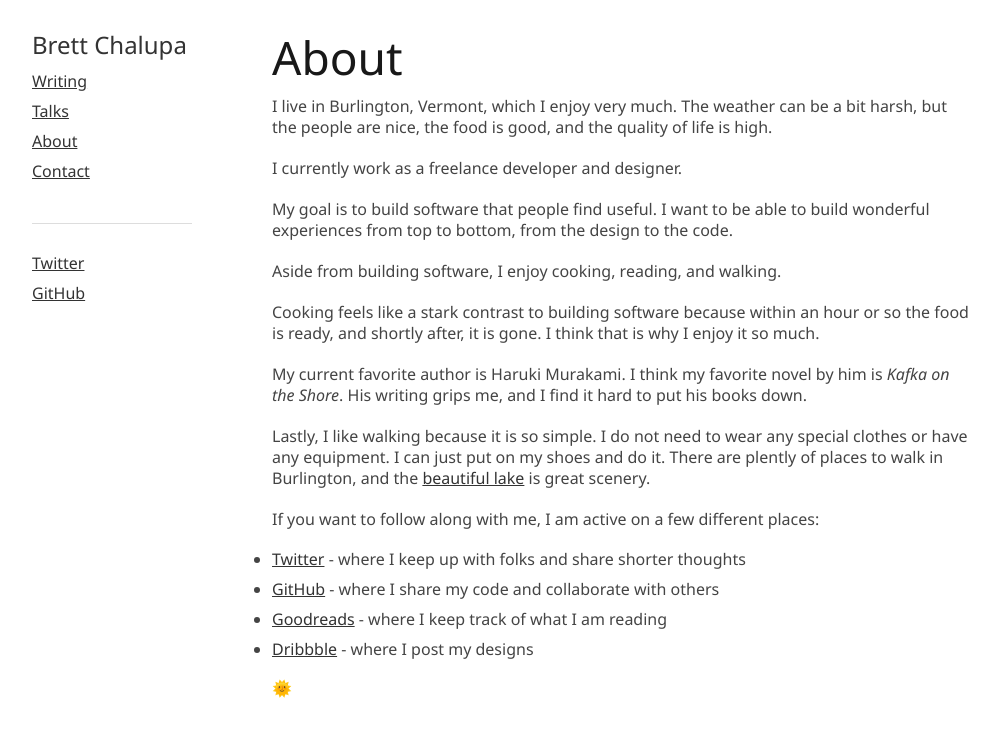
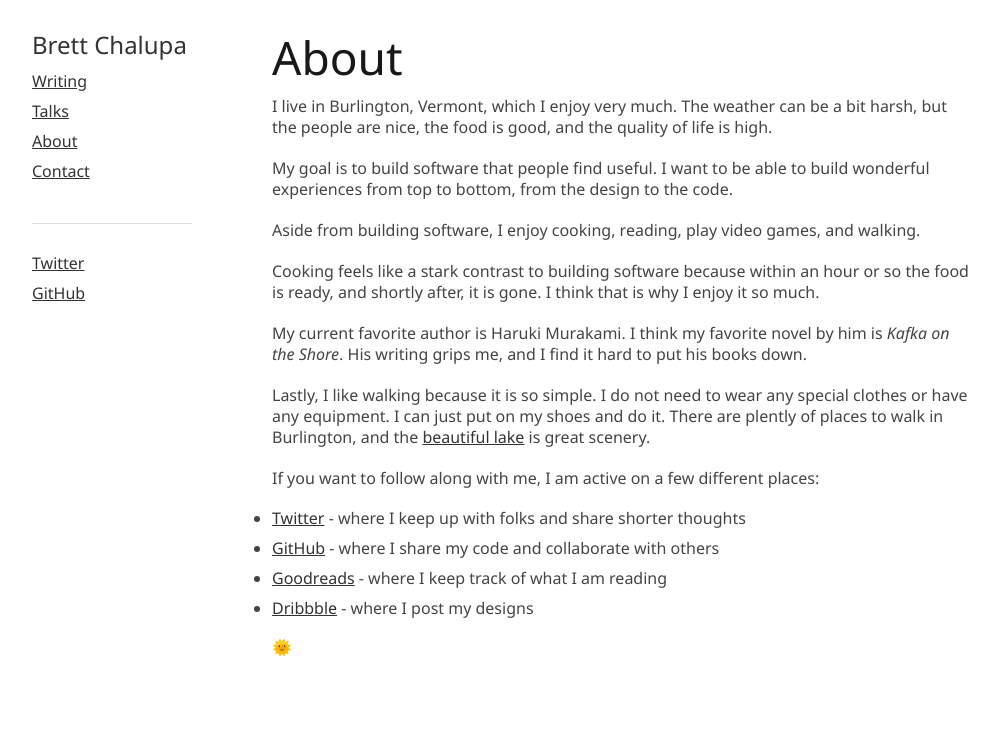
Before and after one commit to brettchalupa/brettchalupa.github.io, a Jekyll site: the page built from about.md, in a window 1280 px wide. Shown: the top 737 px of the page, without its empty margins (138-1137 px from the left). Built offline with Jekyll 4.4.1, drawn with Linux system fonts in a browser that asks for light colours; emoji names are drawn with the system emoji font; Markdown is read by kramdown in place of the engine named in the settings.

Commit message:
Update the About page
Remove the freelance line, and add vidya games.

```diff
--- a/about.md
+++ b/about.md
@@ -10,13 +10,12 @@ I live in Burlington, Vermont, which I enjoy very much. The weather can be a bit
 harsh, but the people are nice, the food is good, and the quality of life is
 high.
 
-I currently work as a freelance developer and designer.
-
 My goal is to build software that people find useful. I want to be
 able to build wonderful experiences from top to bottom, from the design to the
 code.
 
-Aside from building software, I enjoy cooking, reading, and walking.
+Aside from building software, I enjoy cooking, reading, play video games, and
+walking.
 
 Cooking feels like a stark contrast to building software because within an hour
 or so the food is ready, and shortly after, it is gone. I think that is why I
```
